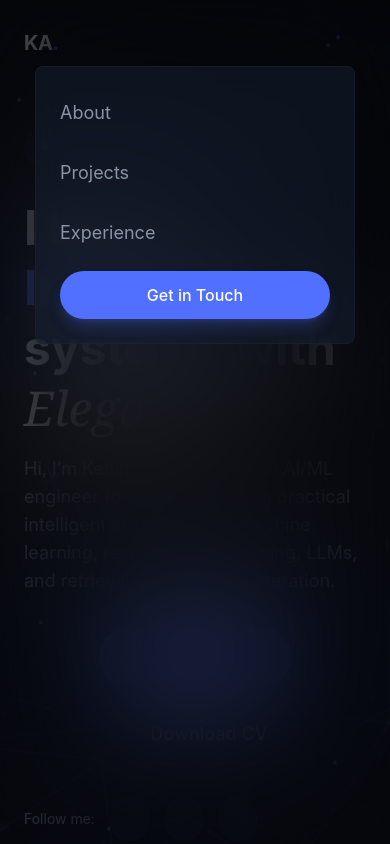
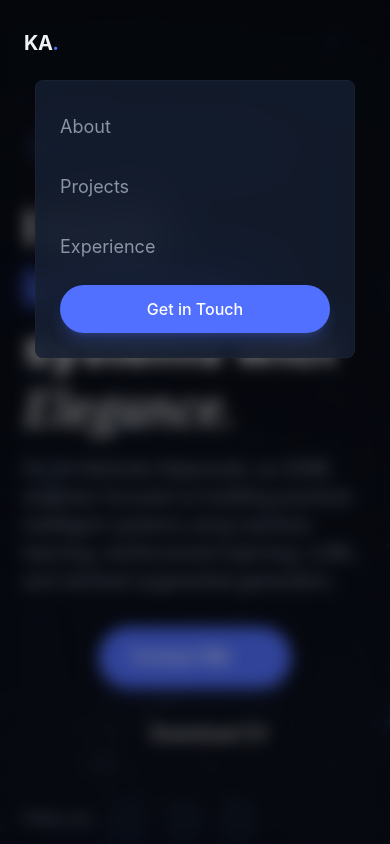
Before and after one commit to Perception12/personal-website, a React (Vite) app: page / in a window 390 px wide. Both pictures are taken after a click on the button 346 px from the left and 43 px from the top of the page. Shown: the top 844 px of the page. Built offline with nearby package versions, Linux system fonts and the light colour scheme; some icons are missing.

Commit message:
fix navbar issue

```diff
--- a/src/layout/Navbar.tsx
+++ b/src/layout/Navbar.tsx
@@ -27,6 +27,7 @@ export const Navbar = () => {
   });
 
   return (
+    <>
       <header
         className={`fixed top-0 left-0 right-0 z-50 ${isScrolled ? "glass-strong py-3" : "bg-transparent py-5"} transition-all duration-500`}
       >
@@ -55,7 +56,10 @@ export const Navbar = () => {
 
           {/* CTA Button */}
           <div className="hidden md:block">
-          <Button onClick={() => (window.location.href = "#contact")} size="sm">
+            <Button
+              onClick={() => (window.location.href = "#contact")}
+              size="sm"
+            >
               Get in Touch
             </Button>
           </div>
@@ -76,14 +80,7 @@ export const Navbar = () => {
         {/* Mobile Menu */}
 
         {isMenuOpen && (
-        <>
-          {/* Overlay */}
-          <div
-            className="absolute left-0 top-0 w-screen h-screen bg-black/50 backdrop-blur-3xl"
-            onClick={() => setIsMenuOpen(false)}
-          />
-
-          <div className="md:hidden glass mx-auto animate-fade-in max-w-xs rounded-lg">
+          <div className="md:hidden absolute top-20 left-1/2 w-full -translate-x-1/2 glass-strong mx-auto animate-fade-in max-w-xs rounded-lg">
             <div className="container mx-auto px-6 py-6 flex flex-col gap-4">
               {navLinks.map((link) => (
                 <a
@@ -106,8 +103,16 @@ export const Navbar = () => {
               </Button>
             </div>
           </div>
-        </>
         )}
       </header>
+
+      {/* Overlay */}
+      {isMenuOpen && (
+        <div
+          className="fixed inset-0 z-40 bg-black/40 backdrop-blur-sm"
+          onClick={() => setIsMenuOpen(false)}
+        />
+      )}
+    </>
   );
 };
```
Lines whose indentation alone changed are shown as unchanged.
